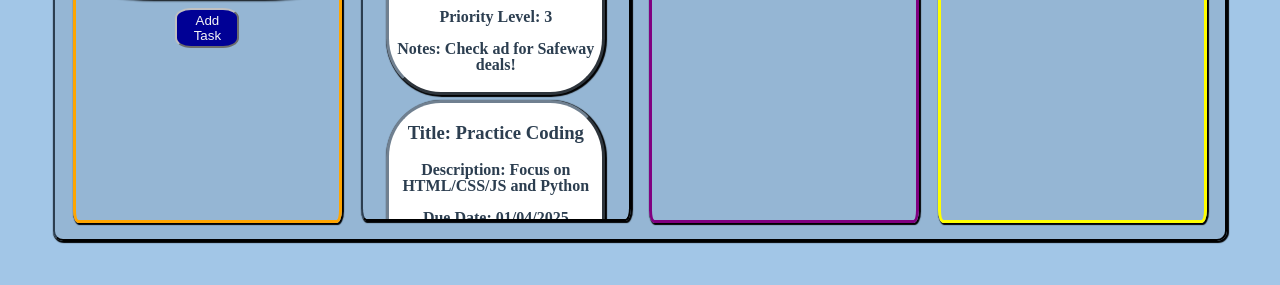
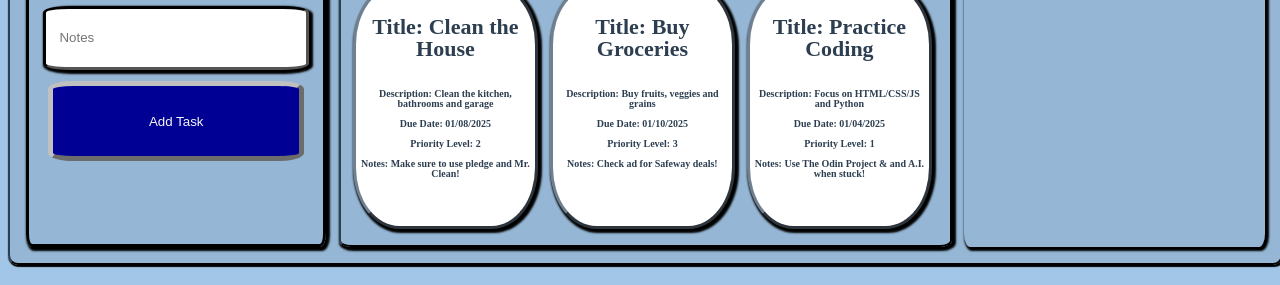
Before and after one commit to jzanderson09/todo-list, a website built with webpack: page src/template.html in a window 1280 px wide. Shown: the part 515-800 px from the top of the page. Built offline with nearby package versions, Linux system fonts and the light colour scheme.

Commit message:
Restyle, Reformat & Round
Add container BG color to C.P./root.
Add header to todoList task divs.
Enlarge form inputs, update div bg color.
Change grid layout (projects, tasks in the middle).
Remove userForm js file (may break into components later).
Update dueDate to date picker (datetime-local).
Round dueDate minutes to nearest 1/4 hour.
Add slider to priorityLevel.

```diff
--- a/src/template.css
+++ b/src/template.css
@@ -1,19 +1,25 @@
 :root {
+    --container-background-color: #00000015;
+    --completed-background-color: #00000025;
+    --form-border-color: 3px solid #000000;
     --header-text-color: #1c2833;
-    --main-background-color: #5b9bd590;
-    --main-border-color: 2px outset #2c3e50;
-    --main-text-color: #2c3e50;
+    --input-border-radius: 10%;
+    --html-background-color: #5b9bd590;
+    --html-border-color: 2px outset #2c3e50;
+    --html-text-color: #2c3e50;
+    --projects-border-color: 3px solid #00000050;
     --task-background-color: #ffffff;
     --task-border-color: 3px outset #708090;
     --task-completed-background-color: #000095;
+    --todo-border-color: #00000075;
 
     font-size: 62.5%;
 }
 
 html {
-    background-color: var(--main-background-color);
+    background-color: var(--html-background-color);
     box-sizing: border-box;
-    color: var(--main-text-color);
+    color: var(--html-text-color);
     font-size: 1.6rem;
     text-align: center;
 }
@@ -27,30 +33,52 @@ header {
     width: 100%;
 }
 
-header h1 {
+div {
+    box-shadow: 2px 2px 2px 2px black;
+}
+
+h1 {
     font-size: 4rem;
     margin: 1%;
     padding: 0;
 }
 
-div {
-    box-shadow: 1px 1px 1px 1px black;
+h3 {
+    font-size: 2.4rem;
+}
+
+h4 {
+    font-size: 2.2rem;
+}
+
+input {
+    border: 3px inset black;
+    border-radius: var(--input-border-radius);
+    box-shadow: 2px 2px 2px 2px black;
+    height: 4vh;
+    padding: 5%;
+    width: 90%;
 }
 
 .container {
-    background-color: #00000015;
-    border: var(--main-border-color);
+    background-color: var(--container-background-color);
+    border: var(--html-border-color);
     border-radius: 10px;
     box-shadow: 1px 1px 1px 1px black;
     display: grid;
     font-size: 1.6rem;
-    gap: 1em;
-    grid-template: 1fr / repeat(4, 1fr);
-    grid-template-areas: "form todo-list projects completed";
-    height: 80vh;
+    gap: 1%;
+    grid-auto-flow: column;
+    grid-template: repeat(4, 1fr) / repeat(4, 1fr);
+    grid-template-areas:
+        "form projects projects completed"
+        "form projects projects completed"
+        "form todo-list todo-list completed"
+        "form todo-list todo-list completed";
+    height: 83vh;
     margin: auto;
     padding: 1em;
-    width: 90%;
+    width: 98%;
 }
 
 .display-div {
@@ -58,33 +86,34 @@ div {
     border-radius: 2%;
     display: flex;
     flex-flow: column nowrap;
-    height: 98%;
-    margin: 0.5%;
-    overflow: scroll;
+    overflow: auto;
     padding: 1%;
 
+}
+
+.todo-list {
+    border: var(--html-border-color);
+    display: flex;
+    flex-flow: row wrap;
+    grid-area: todo-list;
+    /* height: 100%; */
 }
 
 .div-header {
     margin: 0;
     padding: 1%;
-}
-
-.todo-list {
-    border: var(--main-border-color);
-    grid-area: todo-list;
+    width: 100%;
 }
 
 .task {
     background-color: var(--task-background-color);
     border: var(--task-border-color);
     border-radius: 25%;
-    color: var(--main-text-color);
+    font-size: 1rem;
     font-weight: bolder;
     height: 24rem;
     margin: 1%;
-    padding: 1%;
-    width: 80%;
+    width: 30%;
 }
 
 .task > * {
@@ -98,17 +127,18 @@ div {
 }
 
 .projects {
-    border: 3px solid purple;
+    border: var(--projects-border-color);
     grid-area: projects;
+    /* height: 85%; */
 }
 
 .completed {
-    border: 3px solid yellow;
+    border: var(--completed-background-color);
     grid-area: completed;
 }
 
 .form {
-    border: 3px solid orange;
+    border: var(--form-border-color);
     grid-area: form;
 }
 
@@ -117,24 +147,16 @@ div {
     display: flex;
     flex-flow: column nowrap;
     gap: 2%;
+    height: 90%;
     justify-content: center;
-    height: 90%;
     width: 90%;
 }
 
-input {
-    border: 3px inset black;
-    border-radius: 25%;
-    box-shadow: 2px 2px 2px 2px black;
-    height: 4vh;
-    width: 90%;
+.add-task-btn {
+    background-color: #000095;
+    border: 5px outset silver;
+    border-radius: 10%;
+    color: whitesmoke;
+    height: 10vh;
+    width: 20vw;
 }
-
-.add-task {
-    background-color: #000095;
-    border: 2px outset silver;
-    border-radius: 25%;
-    color: whitesmoke;
-    height: 5vh;
-    width: 5vw;
-}
--- a/src/todoList.js
+++ b/src/todoList.js
@@ -72,15 +72,20 @@ function generateCompleted() {
     return completedDiv;
 }
 
-//Generate todoListDiv, projectsDiv, completedDiv, formDiv:
+//Generate formDiv, todoListDiv, projectsDiv, completedDiv:
 export function generateDisplay() {
+    const form = generateForm();
     const todo = generateTodoList(initialTodoList().getTasks());
     const projects = generateProjects();
     const completed = generateCompleted();
-    const form = generateForm();
 
     return [form, todo, projects, completed];
 }
+
+// function generateTaskContainer() {
+//     const taskGrid = document.createElement('div');
+
+// }
 
 function generateForm() {
     const formDiv = document.createElement('div');
@@ -94,40 +99,44 @@ function generateForm() {
     formHeader.textContent = 'Form:';
 
     const formTitle = document.createElement('input');
-    formTitle.setAttribute('type', 'text');
-    formTitle.setAttribute('name', 'title');
-    formTitle.setAttribute('placeholder', 'Title');
+    formTitle.name = 'title';
+    formTitle.placeholder = 'Title';
     formTitle.required = true;
+    formTitle.type = 'text';
 
     const formDescription = document.createElement('input');
-    formDescription.setAttribute('type', 'text');
-    formDescription.setAttribute('name', 'description');
-    formDescription.setAttribute('placeholder', 'Description');
+    formDescription.name = 'description';
+    formDescription.placeholder = 'Description';
     formDescription.required = true;
+    formDescription.type = 'text';
 
     const formDueDate = document.createElement('input');
-    formDueDate.setAttribute('type', 'text');
-    formDueDate.setAttribute('name', 'due-date');
-    formDueDate.setAttribute('placeholder', 'Due Date');
+    formDueDate.addEventListener('DOMContentLoaded', roundMinutes(formDueDate));
+    formDueDate.name = 'due-date';
     formDueDate.required = true;
+    formDueDate.type = 'datetime-local';
 
     const formPriority = document.createElement('input');
-    formPriority.setAttribute('type', 'text');
-    formPriority.setAttribute('name', 'priority');
-    formPriority.setAttribute('placeholder', 'Priority');
+    formPriority.name = 'priority';
+    formPriority.id = 'priority-level';
     formPriority.required = true;
+    formPriority.type = 'range';
+
+    const priorityLabel = document.createElement('label');
+    priorityLabel.setAttribute('for', 'priority');
+    priorityLabel.textContent = 'Priority';
 
     const formNotes = document.createElement('input');
-    formNotes.setAttribute('type', 'text');
-    formNotes.setAttribute('name', 'notes');
-    formNotes.setAttribute('placeholder', 'Notes');
+    formNotes.name = 'notes';
+    formNotes.placeholder = 'Notes';
     formNotes.required = true;
+    formNotes.type = 'text';
 
     const addTask = document.createElement('button');
+    addTask.classList.add('add-task-btn');
     addTask.textContent = 'Add Task';
-    addTask.classList.add('add-task');
 
-    formData.append(formTitle, formDescription, formDueDate, formPriority, formNotes, addTask);
+    formData.append(formTitle, formDescription, formDueDate, priorityLabel, formPriority, formNotes, addTask);
     formDiv.append(formHeader, formData);
     return formDiv;
 }
@@ -146,7 +155,7 @@ function generateTodoList(tasksArr) {
     const todoHeader = document.createElement('h3');
     const todoListDiv = document.createElement('div');
     const taskDivBoiler = document.createElement('div');
-    const taskTitleBoiler = document.createElement('h3');
+    const taskTitleBoiler = document.createElement('h4');
     const taskDescriptionBoiler = document.createElement('p');
     const taskDateBoiler = document.createElement('p');
     const taskPriorityBoiler = document.createElement('p');
@@ -188,6 +197,15 @@ function generateTodoList(tasksArr) {
     return todoListDiv;
 }
 
+function roundMinutes(formInput) {
+    const now = new Date();
+    let currentMinutes = Math.round(now.getMinutes() / 15) * 15;
+    now.setMinutes(currentMinutes);
+    now.setSeconds(0);
+    now.setMilliseconds(0);
+    formInput.value = new Date(now - now.getTimezoneOffset() * 60000).toISOString().slice(0, 16);;
+}
+
 function toggleTask(clickedTask) {
     clickedTask.classList.contains('done') ? clickedTask.classList.remove('done') : clickedTask.classList.add('done');
 }
--- a/src/userForm.js
+++ /dev/null
@@ -1 +0,0 @@
-// const userForm = document.createElement('');
```
